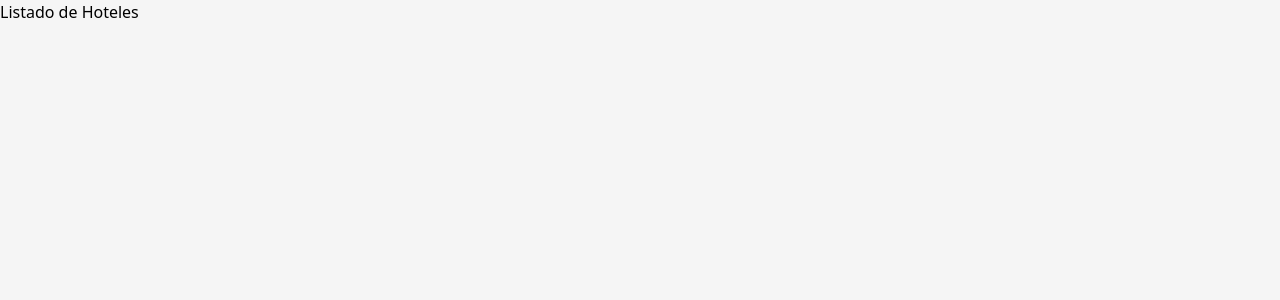
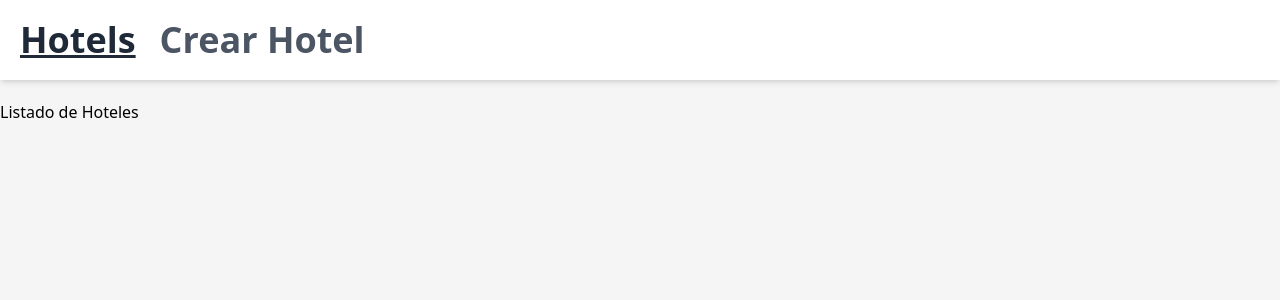
Before and after one commit to JASS0228/crud-prueba-tecnica, a Vue app: page / in a window 1280 px wide. Shown: the top 300 px of the page. Built offline with nearby package versions, Linux system fonts and the light colour scheme.

Commit message:
Se creo una navbar para navegar la ruta de crear y listado

```diff
--- a/src/App.vue
+++ b/src/App.vue
@@ -1,8 +1,31 @@
 <script setup lang="ts">
-	import { RouterView } from 'vue-router'
+	import { RouterView, RouterLink } from 'vue-router'
 </script>
 
 <template>
+	<header class="bg-white p-5 shadow-md mb-5">
+		<nav>
+			<ul
+				class="flex flex-col items-center justify-around md:flex-row md:items-center md:justify-start md:gap-6">
+				<li>
+					<RouterLink
+						:to="{ name: 'Hotels' }"
+						class="text-4xl font-bold text-gray-800 hover:text-gray-500 transition-all"
+						exact-active-class="underline text-gray-500"
+						>Hotels</RouterLink
+					>
+				</li>
+				<li>
+					<RouterLink
+						:to="{ name: 'crear-hotel' }"
+						class="text-4xl font-semibold text-gray-600 hover:text-gray-500 transition-all"
+						exact-active-class="underline text-gray-500"
+						>Crear Hotel</RouterLink
+					>
+				</li>
+			</ul>
+		</nav>
+	</header>
 	<main>
 		<RouterView />
 	</main>
```
